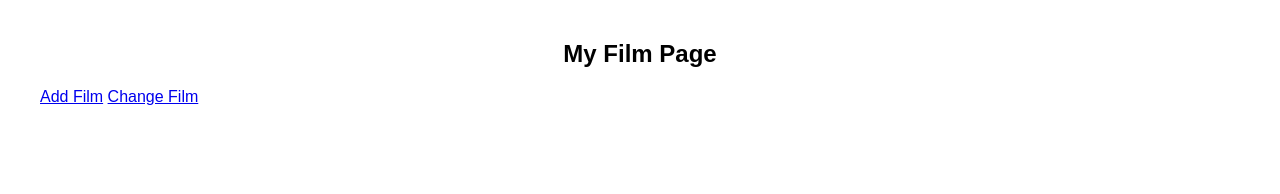
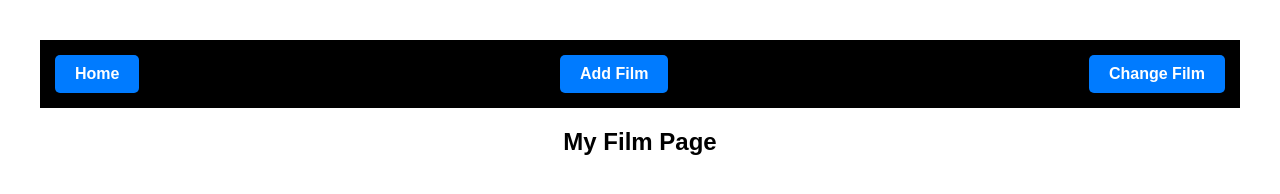
Before and after one commit to JJGrennie/CMPS_Index, a plain HTML site: page index.html in a window 1280 px wide. Drawn offline with nearby package versions, Linux system fonts and the light colour scheme; no server answers.

Commit message:
Update index.html
Added Home Page to Index

```diff
--- a/index.html
+++ b/index.html
@@ -5,16 +5,17 @@
         <script src="./js/getFilm.js"></script>
         <link href="https://unpkg.com/gridjs/dist/theme/mermaid.min.css" rel="stylesheet">
         <link href="./stylesheets/hometheme.css" rel="stylesheet">
-
     </head>
     <body>
-        <h2> My Film Page</h2>
+        <!--Navigation-->
+        <div class="navbar">
+          <a href="index.html">Home</a>
+          <a href="addFilm.html">Add Film</a>
+          <a href="modifyFilm.html">Change Film</a>
+        </div>
+        <h2>My Film Page</h2>
         <div id="grid-container"></div>
 
-        <!-- Navigation Links -->
-        <nav>
-            <a href="addFilm.html">Add Film</a>
-            <a href="modifyFilm.html">Change Film</a>
-        </nav>
+
     </body>
 </html>
```
